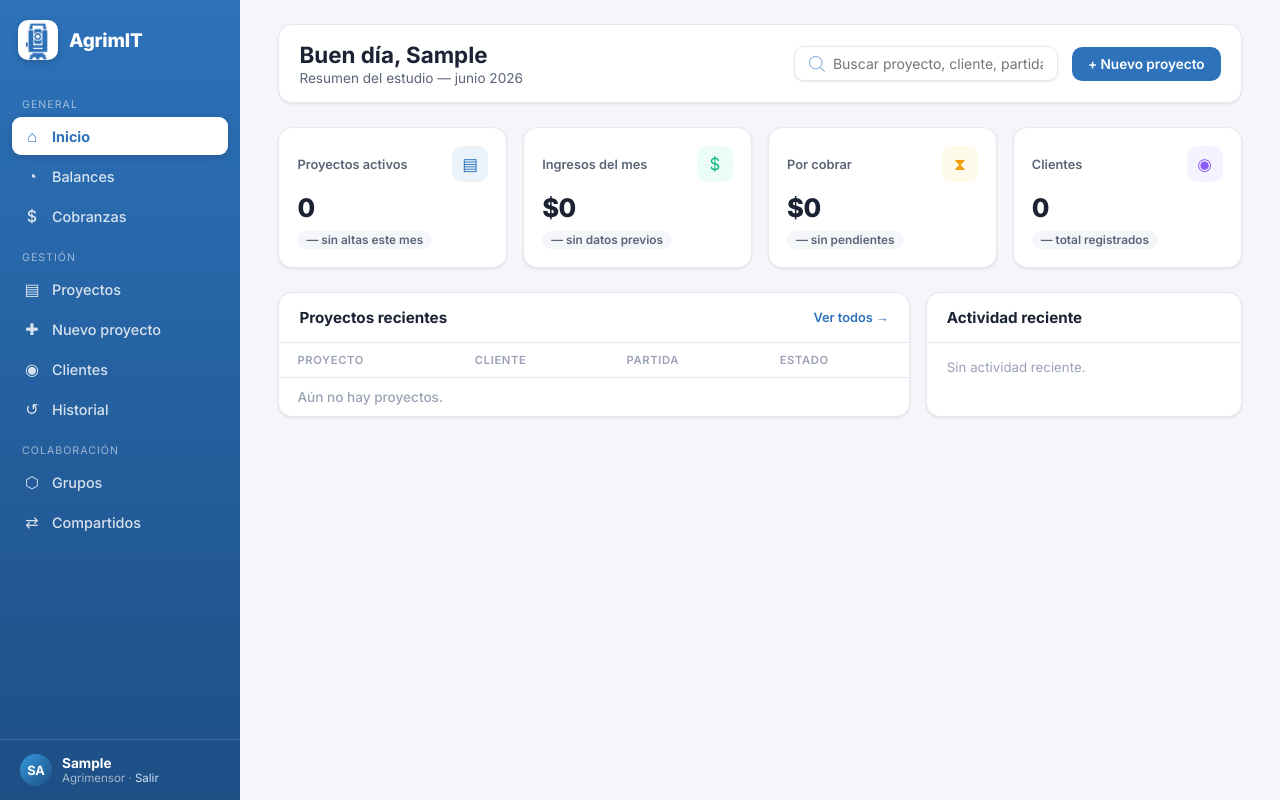
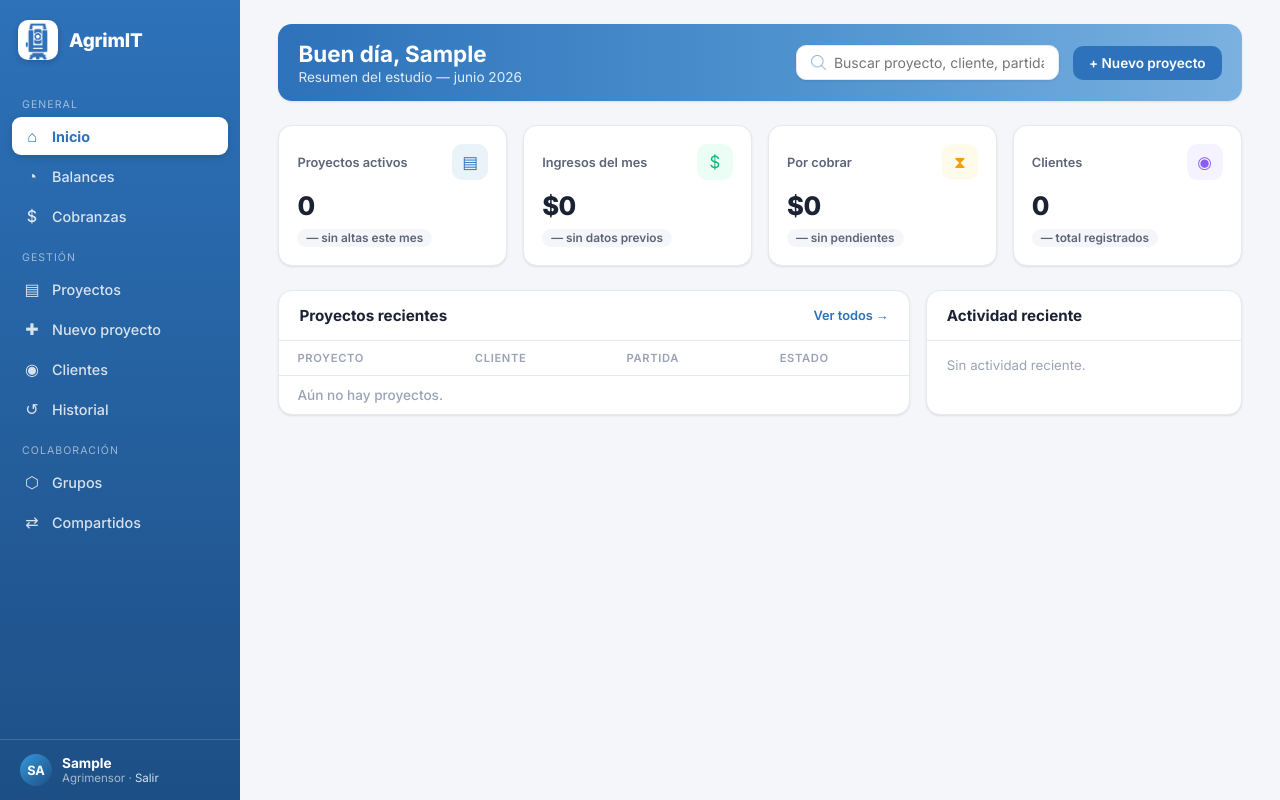
Before and after one commit to Emitax123/AgrimIT, a Django app: page / in a window 1280 px wide. Run offline with Django 5.2, Linux system fonts and the light colour scheme; the visitor is signed in with stand-in values (Sample User, id 1); data that the repository does not hold is empty; parts of the project's set-up code (start-up, migrations or seed data) failed here and were passed over; some libraries are stand-ins or nearby versions.

Commit message:
@ Topbar con gradiente azul, íconos a escala de fuente, limpieza svg
- Topbar: fondo con gradiente del azul distintivo (izq) a un azul más claro
  (der); texto del header en blanco y CTA primario invertido (blanco sobre azul)
  para mantener contraste.
- Íconos de búsqueda/importar dimensionados en `em` (atados al tamaño de la
  fuente que los acompaña) en vez de px fijos.
- Borrado `search-icon.svg` sin uso (se usa search-icon.png).

Co-Authored-By: Claude Opus 4.8 (1M context) <noreply@anthropic.com>
@

```diff
--- a/agrimIT/agrimIT/static/css/design-system.css
+++ b/agrimIT/agrimIT/static/css/design-system.css
@@ -57,14 +57,18 @@ body.ds{font-family:'Inter',system-ui,sans-serif;background:var(--bg);color:var(
 /* ============ MAIN ============ */
 .main{flex:1;margin-left:240px;padding:24px clamp(16px,3vw,40px);max-width:1500px}
 .topbar{display:flex;align-items:center;gap:14px;margin-bottom:24px;flex-wrap:wrap;
-  background:var(--surface);border:1px solid var(--border);border-radius:var(--radius);box-shadow:var(--shadow);padding:16px 20px}
-.topbar h1{font-size:1.4rem;font-weight:700}
-.topbar .sub{color:var(--text-2);font-size:.85rem;margin-top:2px}
+  background:linear-gradient(90deg,var(--primary) 0%,#4f93cf 55%,#7ab1e0 100%);
+  border-radius:var(--radius);box-shadow:var(--shadow);padding:16px 20px}
+.topbar h1{font-size:1.4rem;font-weight:700;color:#fff}
+.topbar .sub{color:rgba(255,255,255,.85);font-size:.85rem;margin-top:2px}
+/* CTA primario sobre el topbar azul: blanco para que contraste */
+.topbar .btn-primary{background:#fff;color:var(--primary)}
+.topbar .btn-primary:hover{background:var(--primary-soft);color:var(--primary-dark);box-shadow:var(--shadow-lg)}
 .search{display:flex;align-items:center;gap:8px;background:var(--surface);
   border:1px solid var(--border);border-radius:10px;padding:8px 14px;min-width:240px;box-shadow:var(--shadow);position:relative}
 .search input{border:none;outline:none;background:none;font-size:.875rem;flex:1;color:var(--text)}
-.search-ico{width:16px;height:16px;flex-shrink:0;opacity:.55}
-.btn-ico{width:16px;height:16px;display:inline-block;object-fit:contain}
+.search-ico{width:1.1em;height:1.1em;font-size:.875rem;flex-shrink:0;opacity:.55}
+.btn-ico{width:1.1em;height:1.1em;display:inline-block;object-fit:contain}
 .btn{border:none;border-radius:10px;padding:9px 16px;font-size:.85rem;font-weight:600;transition:all .15s;display:inline-flex;align-items:center;gap:7px}
 .btn-primary{background:var(--primary);color:#fff}
 .btn-primary:hover{background:var(--primary-dark);box-shadow:var(--shadow-lg)}
```
Also changed, not shown: agrimIT/agrimIT/static/img/search-icon.svg (deleted).
